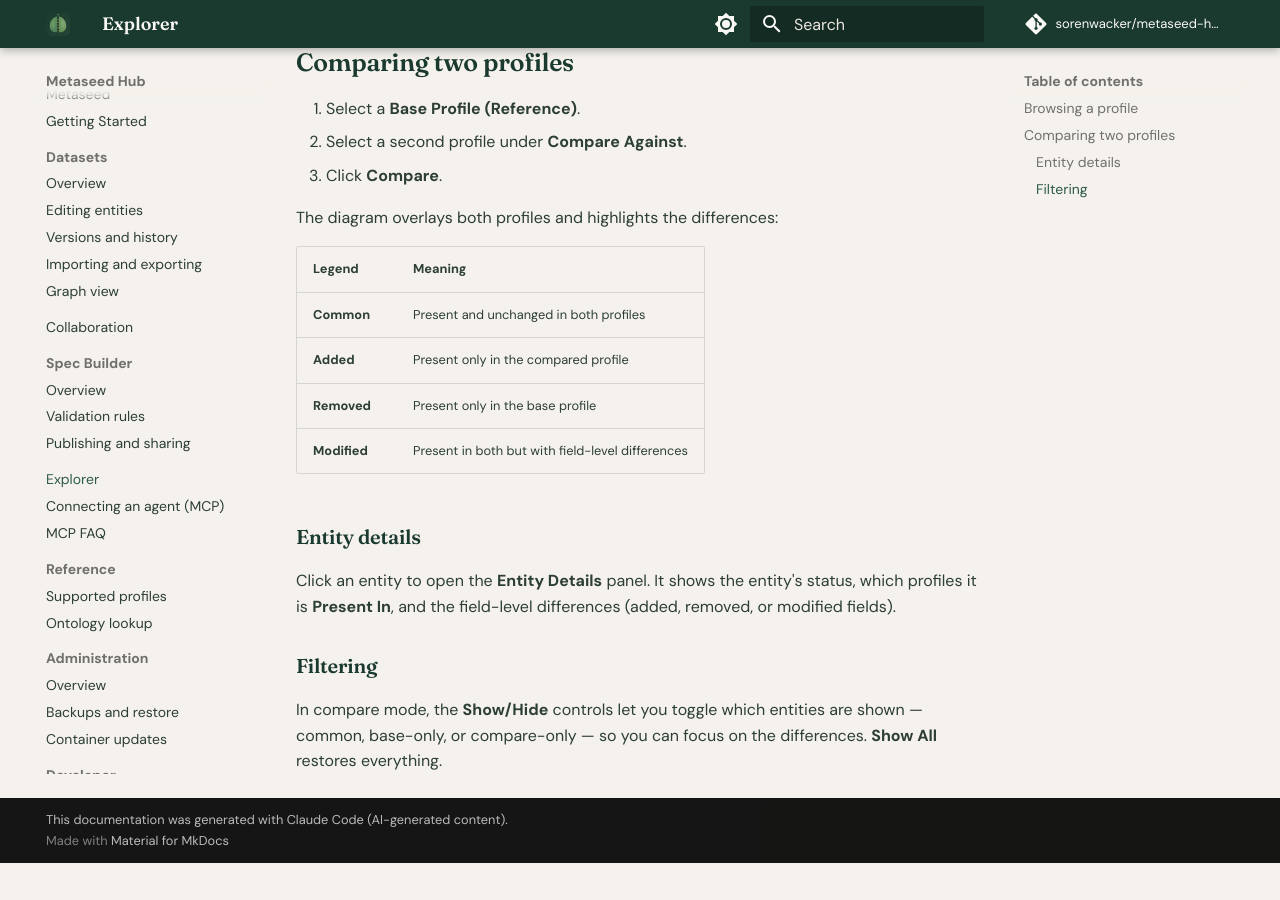
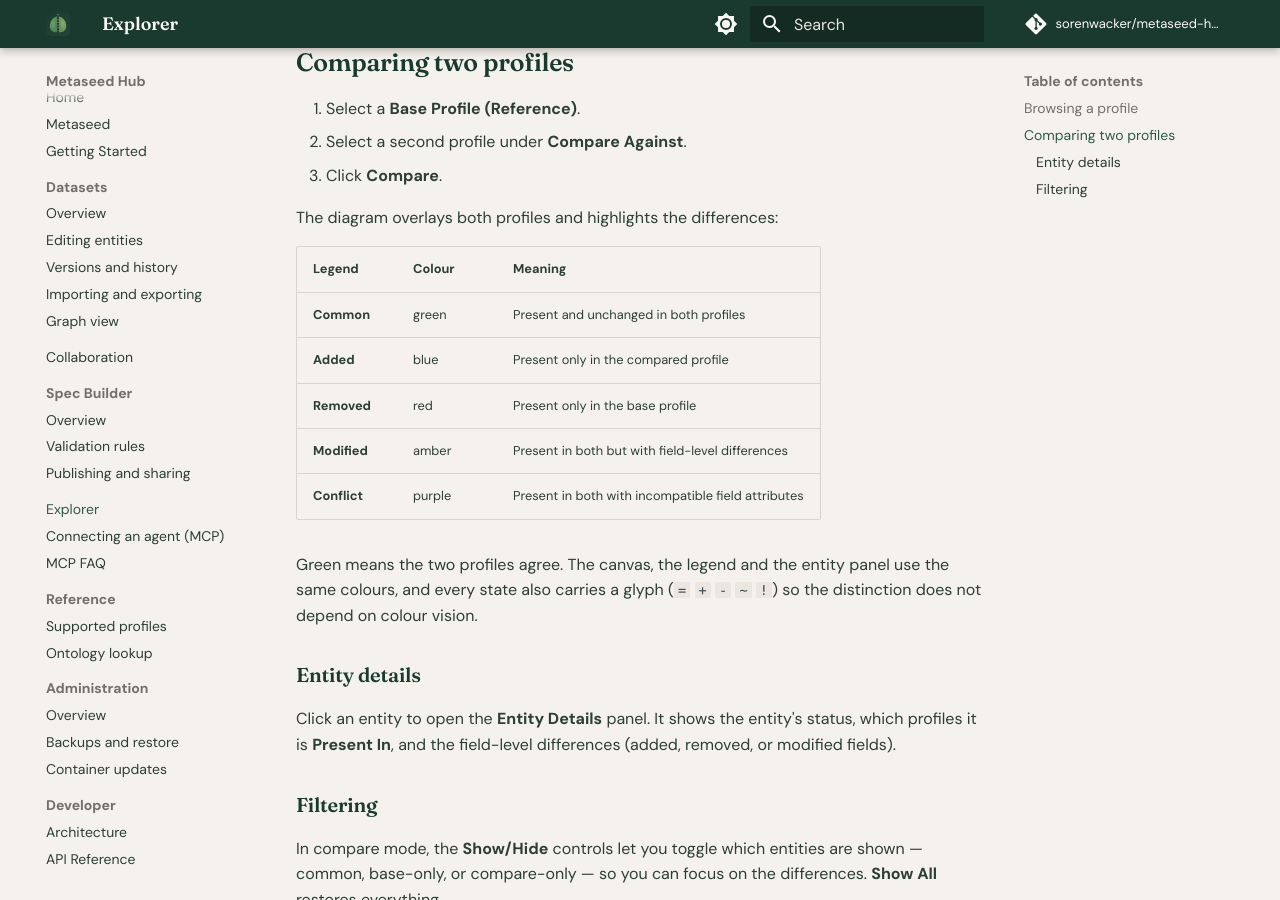
Before and after one commit to sorenwacker/metaseed-hub, an MkDocs documentation site: the page built from docs/explorer.md, in a window 1280 px wide and 900 px high, scrolled down 469 px. Built offline with MkDocs 1.6.1 and Material for MkDocs 9.7.7, drawn with Linux system fonts in a browser that asks for light colours; comment, search, counter and statistics services are not loaded; before the commit the page ends 1332 px from its top, so only the background shows below that.

```diff
--- a/docs/explorer.md
+++ b/docs/explorer.md
@@ -17,12 +17,15 @@
 
 The diagram overlays both profiles and highlights the differences:
 
-| Legend | Meaning |
-|--------|---------|
-| **Common** | Present and unchanged in both profiles |
-| **Added** | Present only in the compared profile |
-| **Removed** | Present only in the base profile |
-| **Modified** | Present in both but with field-level differences |
+| Legend | Colour | Meaning |
+|--------|--------|---------|
+| **Common** | green | Present and unchanged in both profiles |
+| **Added** | blue | Present only in the compared profile |
+| **Removed** | red | Present only in the base profile |
+| **Modified** | amber | Present in both but with field-level differences |
+| **Conflict** | purple | Present in both with incompatible field attributes |
+
+Green means the two profiles agree. The canvas, the legend and the entity panel use the same colours, and every state also carries a glyph (`=` `+` `-` `~` `!`) so the distinction does not depend on colour vision.
 
 ### Entity details
 
--- a/src/metaseed_hub/ui/templates/explore/index.html
+++ b/src/metaseed_hub/ui/templates/explore/index.html
@@ -3,7 +3,6 @@
 {% block title %}Profile Explorer - Metaseed Hub{% endblock %}
 
 {% block head %}
-<link rel="stylesheet" href="/hub/static/css/style.css">
 <script src="/hub/hub-static/js/vis-network.min.js"></script>
 <script src="/hub/static/js/erd-common.js?v=1"></script>
 <script src="/hub/static/js/explore-panel.js?v=3"></script>
```
Also changed, not shown: 1 other file.
